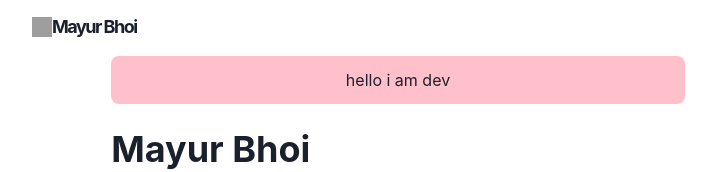
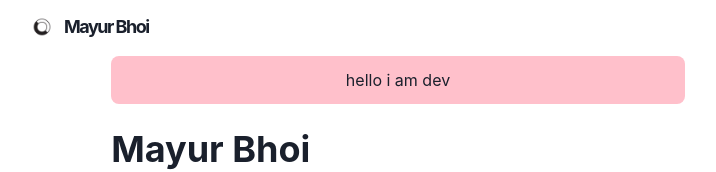
Before and after one commit to Mayur57/mayurbhoi.com, a Next.js app: page / in a window 1280 px wide. Shown: the top 172 px of the page, without its empty margins (242-958 px from the left). Built offline with nearby package versions, Linux system fonts and the light colour scheme; grey boxes are pictures that could not be loaded.

Commit message:
fix: navbar logo

```diff
--- a/components/layouts/logo.js
+++ b/components/layouts/logo.js
@@ -20,7 +20,7 @@ opacity: 0.6
 `
 
 const Logo = () => {
-    const logoImg = `/images/logo${useColorModeValue('', '-dark')}.png)`
+    const logoImg = `/images/logo${useColorModeValue('', '-dark')}.png`
 
       return (
         <Link href="/">
@@ -29,7 +29,7 @@ const Logo = () => {
               <Image src={logoImg} width={20} height={20} alt="logo" />
               <Text
                 color={useColorModeValue('gray.800', 'whiteAlpha.900')}
-                fontFamily='M PLUS Rounded 1c", sans-serif'
+                fontFamily='"Inter", sans-serif'
                 fontWeight="bold"
                 ml={3}
               >
```
